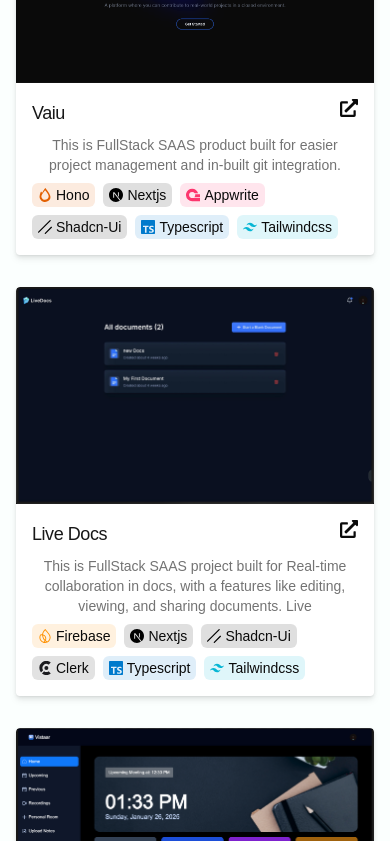
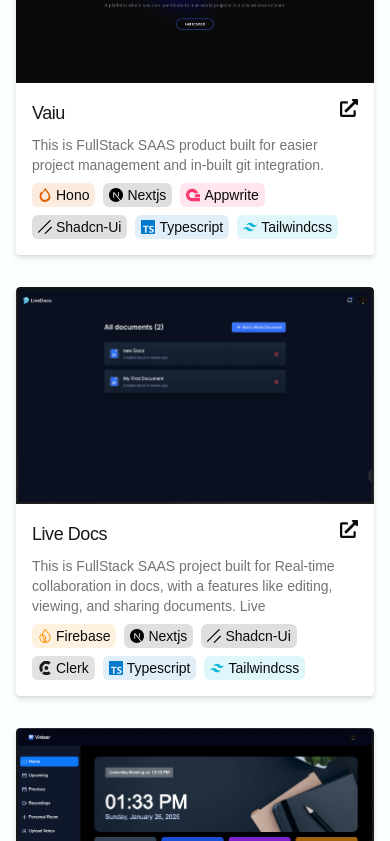
Before and after one commit to KIRAN-BUSARI/Kiran-portfolio, a React (Vite) app: page / in a window 390 px wide. Shown: the part 1283-2124 px from the top of the page. Built offline with nearby package versions, Linux system fonts and the light colour scheme.

Commit message:
Refactor ZoomCard component: adjust class order and update description alignment

```diff
--- a/src/components/projectCard.tsx
+++ b/src/components/projectCard.tsx
@@ -18,7 +18,7 @@
   stacks,
 }: ZoomCardProps) => {
   return (
-    <article className="group container overflow-hidden rounded bg-bg bg-card shadow-sm transition-all duration-300 drop-shadow-md hover:drop-shadow-xl">
+    <article className="group container overflow-hidden rounded bg-bg bg-card shadow-sm drop-shadow-md transition-all duration-300 hover:drop-shadow-xl">
       <Link
         to={link}
         target="_blank"
@@ -45,9 +45,7 @@
               <FaExternalLinkAlt size={18} />
             </p>
           </div>
-          <p className="text-center text-sm text-muted-foreground lg:text-start">
-            {description}
-          </p>
+          <p className="text-sm text-muted-foreground">{description}</p>
           <div className="w-full grid-cols-4 gap-8 space-y-4 md:grid">
             <div className="group col-span-4">
               <Tag names={stacks} />
```
